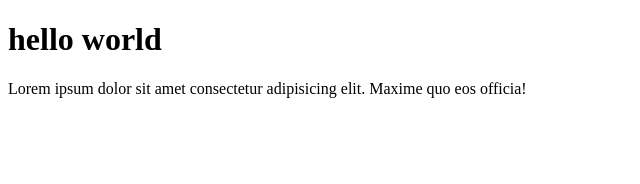
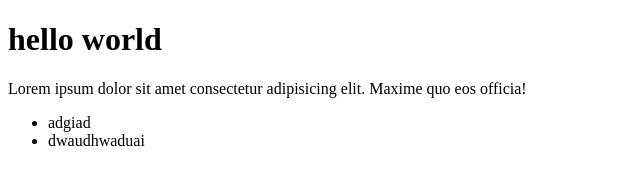
Before and after one commit to starla2510/tes-remote-2, a plain HTML site: page index.html in a window 1280 px wide. Shown: the whole page, without its empty margins (0-640 px from the left). Drawn offline with Linux system fonts and the light colour scheme.

Commit message:
menambahkan list

```diff
--- a/index.html
+++ b/index.html
@@ -8,5 +8,9 @@
 <body>
     <h1>hello world</h1>
     <p>Lorem ipsum dolor sit amet consectetur adipisicing elit. Maxime quo eos officia!</p>
+    <ul>
+        <li>adgiad</li>
+        <li>dwaudhwaduai</li>
+    </ul>
 </body>
 </html>
```
